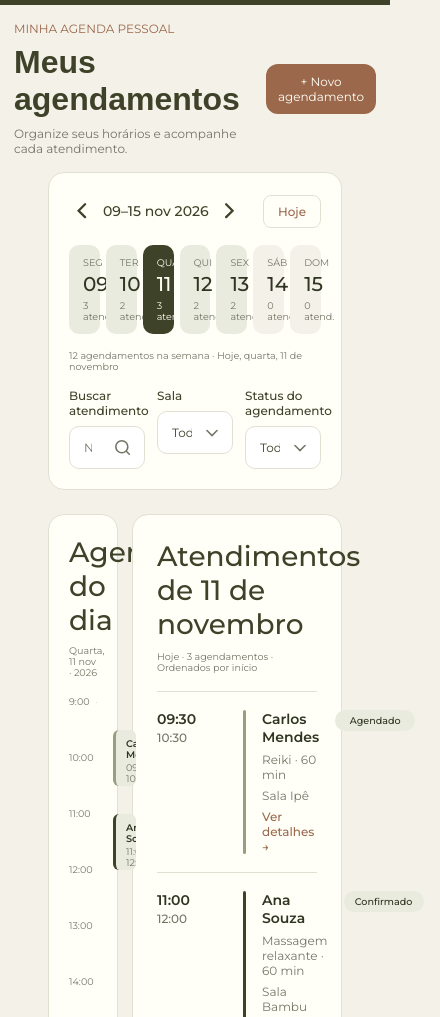
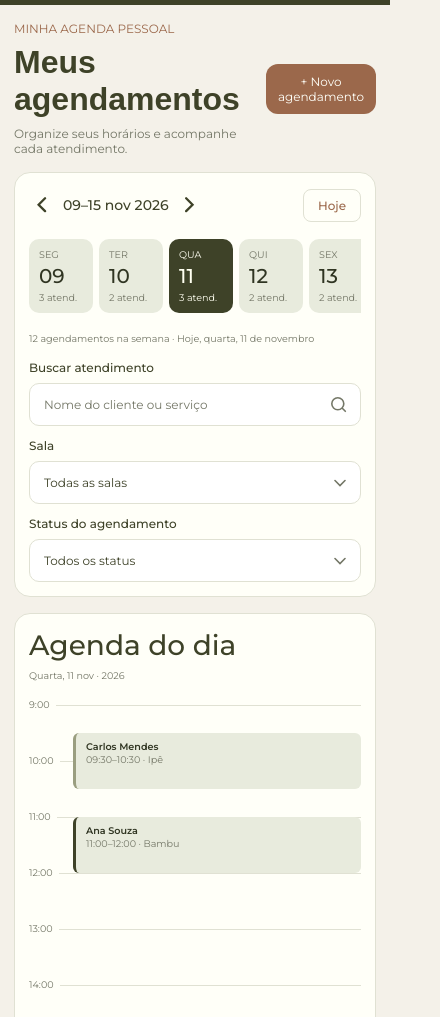
Before and after one commit to Univesp-Projeto-Integrador-TI/ritua-agendamentos, a plain HTML site: page src/assets/pages/agendamentos.html in a window 390 px wide. Shown: the part 59-1076 px from the top of the page, 440 px wide, since content can reach past the window. Drawn offline with Linux system fonts and the light colour scheme; a web font is replaced by a local one.

Commit message:
style: deixando a tela de agendamentos responsiva

```diff
--- a/src/assets/styles/card-day-schedule.css
+++ b/src/assets/styles/card-day-schedule.css
@@ -83,3 +83,7 @@
         color: var(--color-swamp);
     }
 }
+
+@media (max-width: 540px) {
+    .card-day-schedule { padding: 14px; }
+}
--- a/src/assets/styles/card-week-agenda.css
+++ b/src/assets/styles/card-week-agenda.css
@@ -173,3 +173,26 @@
         }
     }
 }
+
+@media (max-width: 760px) {
+    .card-week-agenda {
+        .week-agenda-days {
+            display: flex;
+            overflow-x: auto;
+            gap: 6px;
+            padding-bottom: 4px;
+
+            .week-day { flex: 0 0 64px; padding: 10px; }
+        }
+
+        .week-agenda-filters { grid-template-columns: minmax(0, 1fr); }
+    }
+}
+
+@media (max-width: 540px) {
+    .card-week-agenda {
+        padding: 14px;
+
+        .week-agenda-header { flex-wrap: wrap; gap: 8px; }
+    }
+}
--- a/src/assets/styles/main-appointments.css
+++ b/src/assets/styles/main-appointments.css
@@ -28,3 +28,15 @@
     }
 
 }
+
+@media (max-width: 1000px) {
+    .main-appointments {
+        margin: 0 20px 28px;
+
+        .section-appointments-painel { grid-template-columns: minmax(0, 1fr); }
+    }
+}
+
+@media (max-width: 540px) {
+    .main-appointments { margin: 0 14px 24px; gap: 16px; }
+}
--- a/src/assets/styles/section-appointments-list.css
+++ b/src/assets/styles/section-appointments-list.css
@@ -144,3 +144,21 @@
         }
     }
 }
+
+@media (max-width: 600px) {
+    .container-appointments-list {
+        padding: 14px;
+
+        .card-appointments-list {
+            grid-template-columns: auto 3px minmax(0, 1fr);
+            column-gap: 12px;
+            row-gap: 10px;
+
+            .line-card-appointments { min-height: 0; }
+
+            .status-appointments-card { grid-column: 1 / -1; justify-self: start; }
+        }
+
+        .section-empty-appointments { padding: 40px 12px; }
+    }
+}
```
